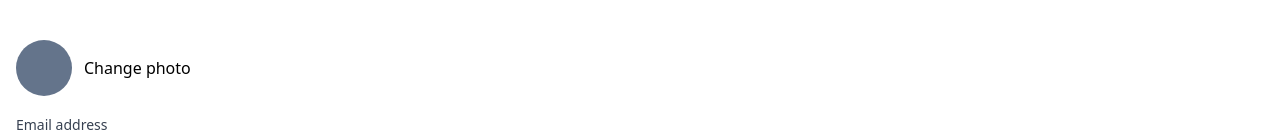
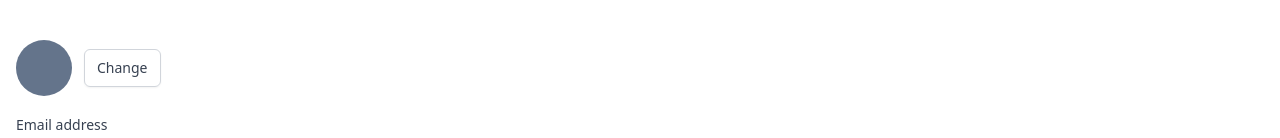
Before and after one commit to blkluv/next_carrot_market, a Next.js app: page /profile/edit in a window 1280 px wide. Shown: the top 138 px of the page. Built offline with nearby package versions, Linux system fonts and the light colour scheme.

Commit message:
Change 버튼 수정

```diff
--- a/src/pages/profile/edit.tsx
+++ b/src/pages/profile/edit.tsx
@@ -5,9 +5,12 @@ const EditProfile: NextPage = () => {
     <div className="px-4 py-10 space-y-4">
       <div className="flex items-center space-x-3">
         <div className="rounded-full w-14 h-14 bg-slate-500" />
-        <label>
-          Change photo
-          <input type="file" className="hidden" />
+        <label
+          htmlFor="picture"
+          className="px-3 py-2 text-sm font-medium text-gray-700 border border-gray-300 rounded-md shadow-sm cursor-pointer focus:ring-2 focus:ring-offset-2 focus:ring-orange-500"
+        >
+          Change
+          <input id="picture" type="file" className="hidden" />
         </label>
       </div>
       <div className="space-y-1">
```
